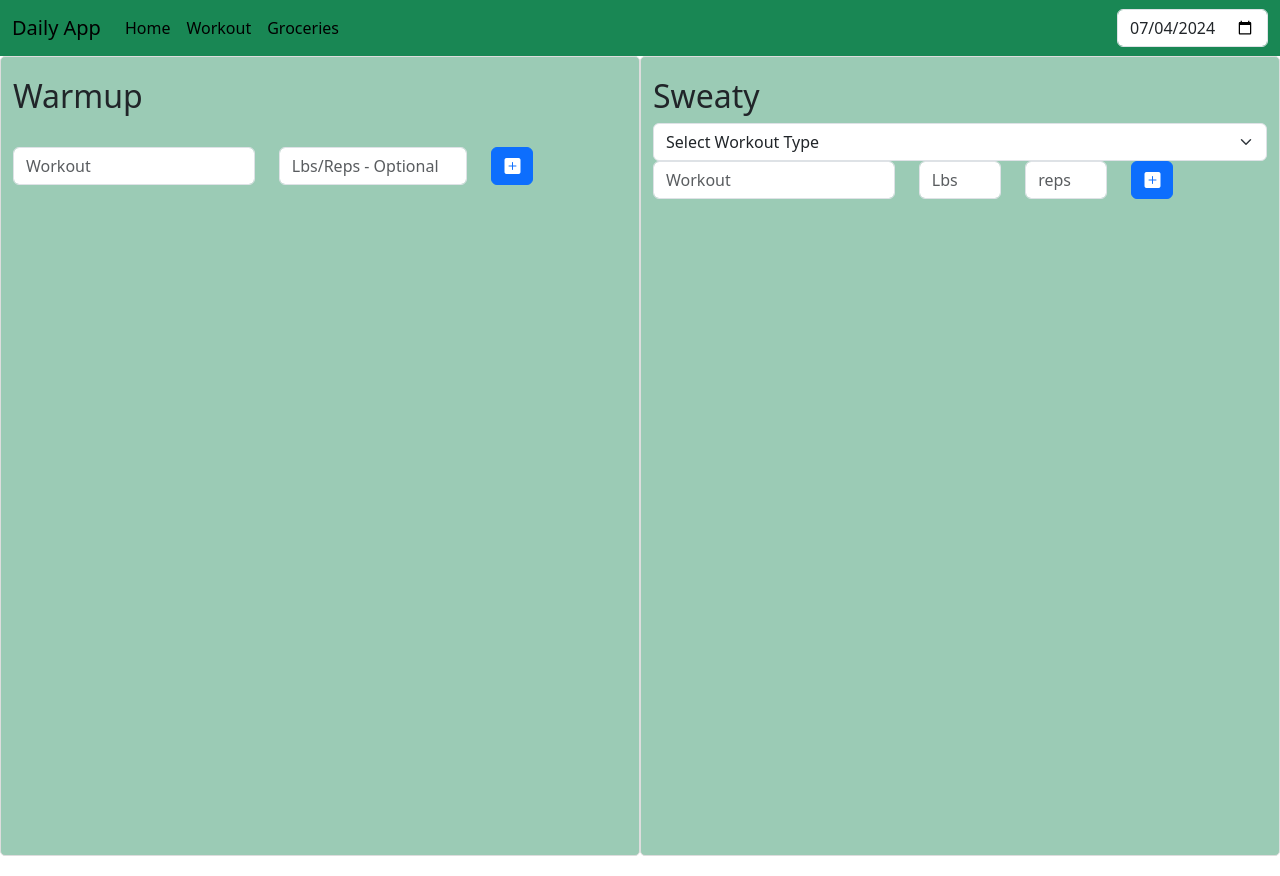
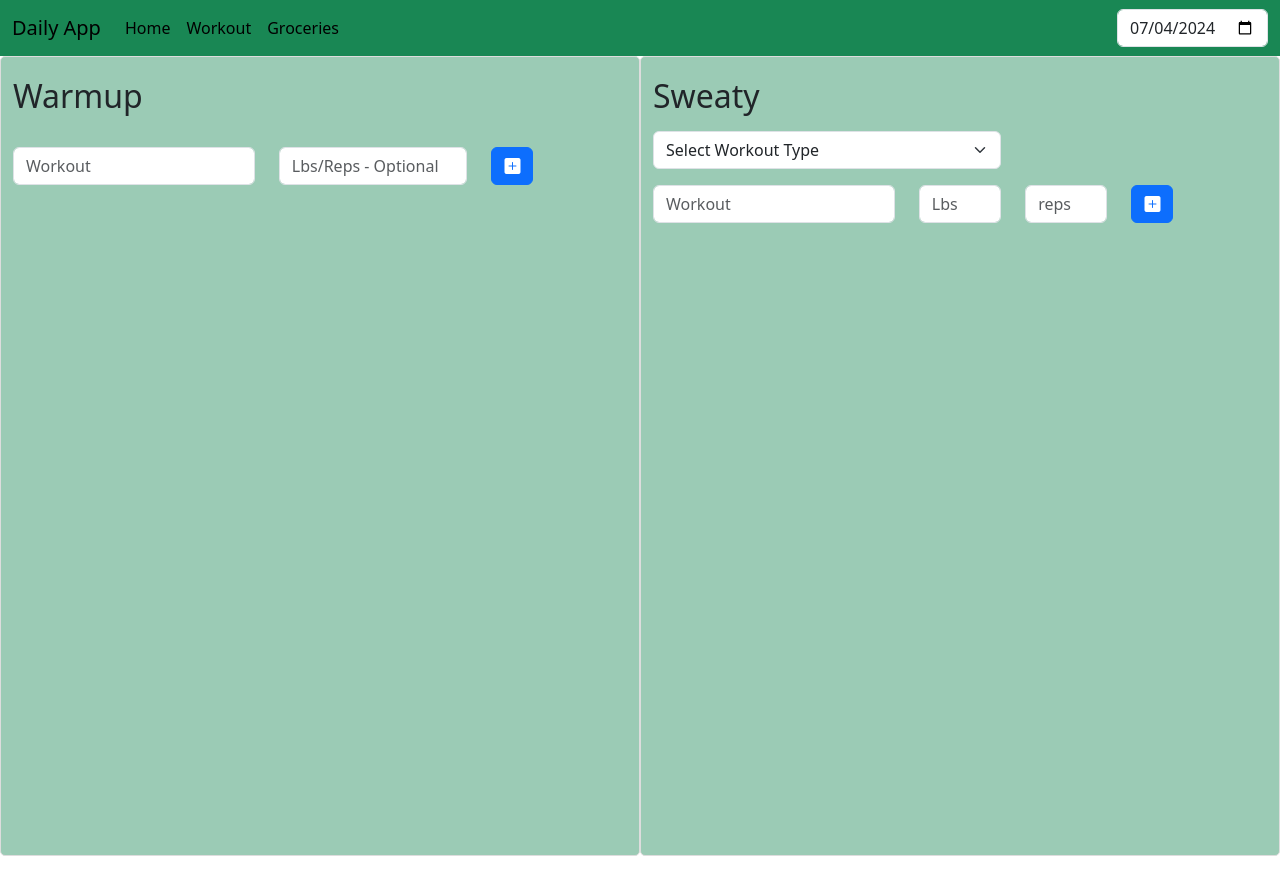
Before and after one commit to aneeshmunnam/daily-activity, a React (Create React App) app: page / in a window 1280 px wide. Both pictures are taken after a click on the link "Workout". Built offline with nearby package versions, Linux system fonts and the light colour scheme.

Commit message:
style changes for Sweat

```diff
--- a/src/App.js
+++ b/src/App.js
@@ -1,9 +1,5 @@
-import { useState } from 'react';
 import './App.css';
 import Header from './components/Header';
-import Personal from './components/Personal';
-import Sweat from './components/Sweat';
-import Work from './components/Work';
 
 function App() {
 
--- a/src/common/TaskList.js
+++ b/src/common/TaskList.js
@@ -2,7 +2,7 @@ import { useState } from "react";
 
 export default function TaskList({tasks, handleStatus, handleDeleteTask, handleEditTask}) {
     return (
-        <div>
+        <div className="mt-3">
             {tasks.map((task, index) => (
                 <div className="row mb-4" key={index}>
                     <Task task={task} onEdit={handleEditTask} onHandle={handleStatus}
--- a/src/components/Sweat.js
+++ b/src/components/Sweat.js
@@ -7,7 +7,7 @@ export default function Sweat({selectedDate}) {
     const workout = useRef('');
     const weight = useRef(0);
     const reps = useRef(0);
-    const selectedWokoutType = useRef('');
+    const selectedWokoutType = useState('');
 
     const [sweats, setSweats] = useState([]);
 
@@ -96,9 +96,10 @@ export default function Sweat({selectedDate}) {
     return (
         <div className="sweat">
             <h2>Sweaty</h2>
-            <div>
+                <div className="row mt-3">
+                    <div className="col-7">
                         <select className="form-select"
-                    aria-label="Default select example" ref={selectedWokoutType}>
+                            aria-label="Default select example" value={selectedWokoutType}>
                             <option >Select Workout Type</option>
                             <option value="AMRAP">AMRAP</option>
                             <option value="EMOM">EMOM</option>
@@ -106,7 +107,8 @@ export default function Sweat({selectedDate}) {
                             <option value="E3MO3M">E3MO3M</option>
                         </select>
                     </div>
-            <div className="row">
+                </div>
+                <div className="row mt-3">
                     <div className="col-5">
                         <input type="text"
                         key="workout"
@@ -135,7 +137,6 @@ export default function Sweat({selectedDate}) {
                         </button>
                     </div>
                 </div>
-            <br />
             <TaskList tasks={sweats}
                     handleStatus={handleWorkoutStatus}
                     handleDeleteTask={handleDeleteWorkoutTask}
```
Lines whose indentation alone changed are shown as unchanged.
